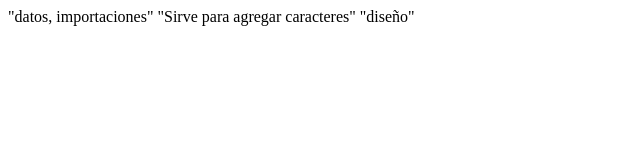
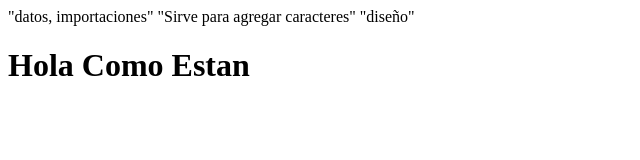
Before and after one commit to esthermirabal/IncuyoTres, a plain HTML site: page index.html in a window 1280 px wide. Shown: the whole page, without its empty margins (0-640 px from the left). Drawn offline with Linux system fonts and the light colour scheme.

Commit message:
"Hola como estan"

```diff
--- a/index.html
+++ b/index.html
@@ -7,6 +7,6 @@
     <title>Primera Clase</title>
 </head>
 <body>
-
+    <h1>Hola Como Estan</h1>
 </body>
 </html>
```
